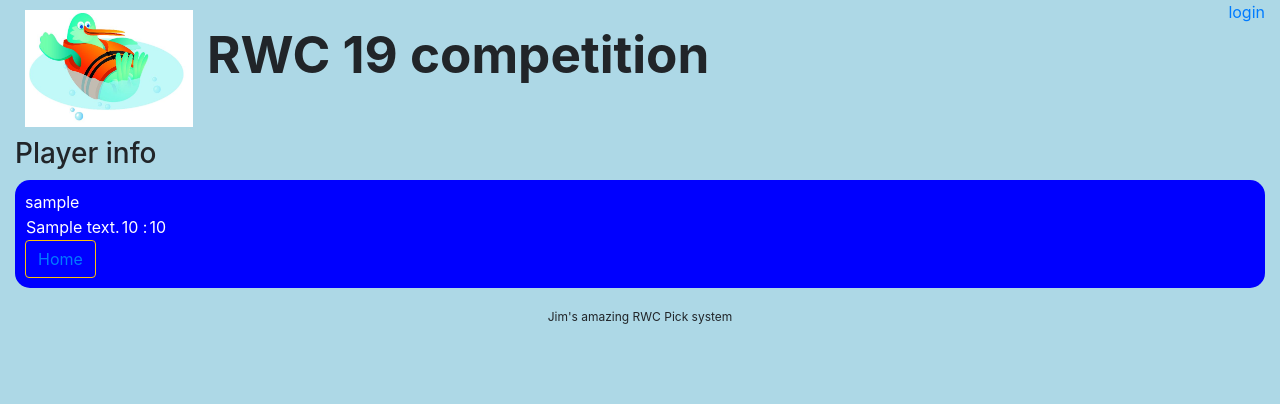
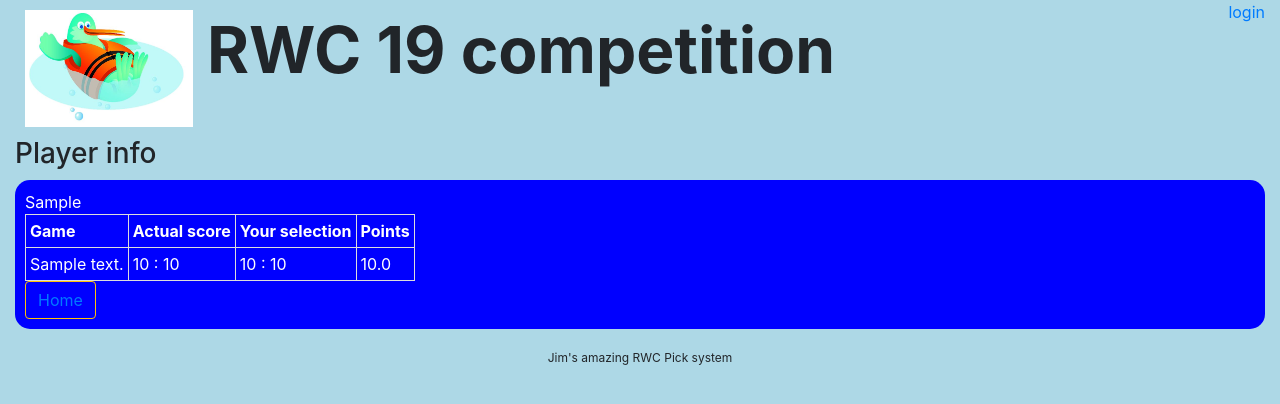
Before and after one commit to Jimboeri/rwc19, a Django app: page /rwc19/player/1/ in a window 1280 px wide. Shown: the top 404 px of the page. Run offline with Django 3.2, Linux system fonts and the light colour scheme; tables that the repository leaves empty hold one stand-in row (values such as "Sample post"); some libraries are stand-ins or nearby versions.

Commit message:
Fix some styling

```diff
--- a/swim/rwc19/static/rwc19/style.css
+++ b/swim/rwc19/static/rwc19/style.css
@@ -73,12 +73,13 @@ body {
 }
 
 .heading_text {
-  font-size: 4vw;
+  font-size: 5vw;
   font-weight: bold;
 }
 
-#logged_in {
-  float: right;
+.jw_mob {
+  font-size: 4vw;
+  font-weight: bold;
 }
 
 /*  -------------------------------------
@@ -89,6 +90,9 @@ ID Selectors
   padding: 4px;
 }
 
+#logged_in {
+  float: right;
+}
 
 
 /* -------------------------------------
--- a/swim/rwc19/templates/rwc19/gameEdit.html
+++ b/swim/rwc19/templates/rwc19/gameEdit.html
@@ -39,7 +39,7 @@ Game Edit
           <table>
             {% for form in formset %}
               <tr>
-                <td>{{form.instance.player.user.username}}</td>
+                <td>{{form.instance.player.user.username|title}}</td>
                 <td>{{ form.score1 }}</td>
                 <td>{{ form.score2 }}</td>
                 <td>{{ form.id }}</td>
--- a/swim/rwc19/templates/rwc19/playerDets.html
+++ b/swim/rwc19/templates/rwc19/playerDets.html
@@ -9,14 +9,31 @@ Player info and picks
   <div id="player-header"><h3>Player info</h3></div>
     <div id="player_detail" class="content_block">
       <div id="player_det_table">
-        {{ player.user.username}}
+        {{ player.user.username|title}}
 
-          <table>
+        <table id="mypicks">
+          <tr>
+            <th>Game</th>
+            <th>Actual score</th>
+            <th>Your selection</th>
+            <th>Points</th>
+          </tr>
           {% for pick in picks %}
             <tr>
               <td>{{ pick.textname}}</td>
-              <td>{{ pick.score1 }} :</td>
-              <td>{{ pick.score2 }}</td>
+              {% if pick.game.finished %}
+                <td>{{ pick.game.score1 }} : {{ pick.game.score2 }}</td>
+              {% else %}
+                <td></td>
+              {% endif %}
+              {% if pick.score1 != 0 or pick.score2 != 0 %}
+                <td>{{ pick.score1}} : {{ pick.score2}}</td>
+              {% else %}
+                <td>No picks entered</td>
+              {% endif %}
+              {% if pick.game.finished %}
+              <td>{{ pick.points }}</td>
+              {% endif %}
             </tr>
             {% endfor %}
           </table>
--- a/swim/rwc19/views.py
+++ b/swim/rwc19/views.py
@@ -37,7 +37,7 @@ def makePicks(request):
     usrProfile = Profile.objects.get(user=request.user)
     usrProfile.totalPoints = totPoints
     usrProfile.save()
-    PickFormSet = modelformset_factory(Prediction, fields = ('id', 'score1', 'score2'), extra=0)
+    PickFormSet = modelformset_factory(Prediction, form=PickDetailForm, extra=0)
     #fPicks = PickFormSet(queryset = Prediction.objects.filter(player=usrProfile))
 
     if request.method == 'POST':
@@ -82,7 +82,7 @@ def gameEdit(request, game_id):
             p.started = False
         p.save()
 
-    PickFormSet = modelformset_factory(Prediction, fields = ('id', 'score1', 'score2'), extra=0)
+    PickFormSet = modelformset_factory(Prediction, form=PickDetailForm, extra=0)
 
     if request.method == 'POST':
         gForm = gameForm(request.POST, instance = game)
```
Also changed, not shown: swim/rwc19/forms.py (+8 -6 lines), swim/rwc19/templates/rwc19/index.html (+5 -3 lines).
